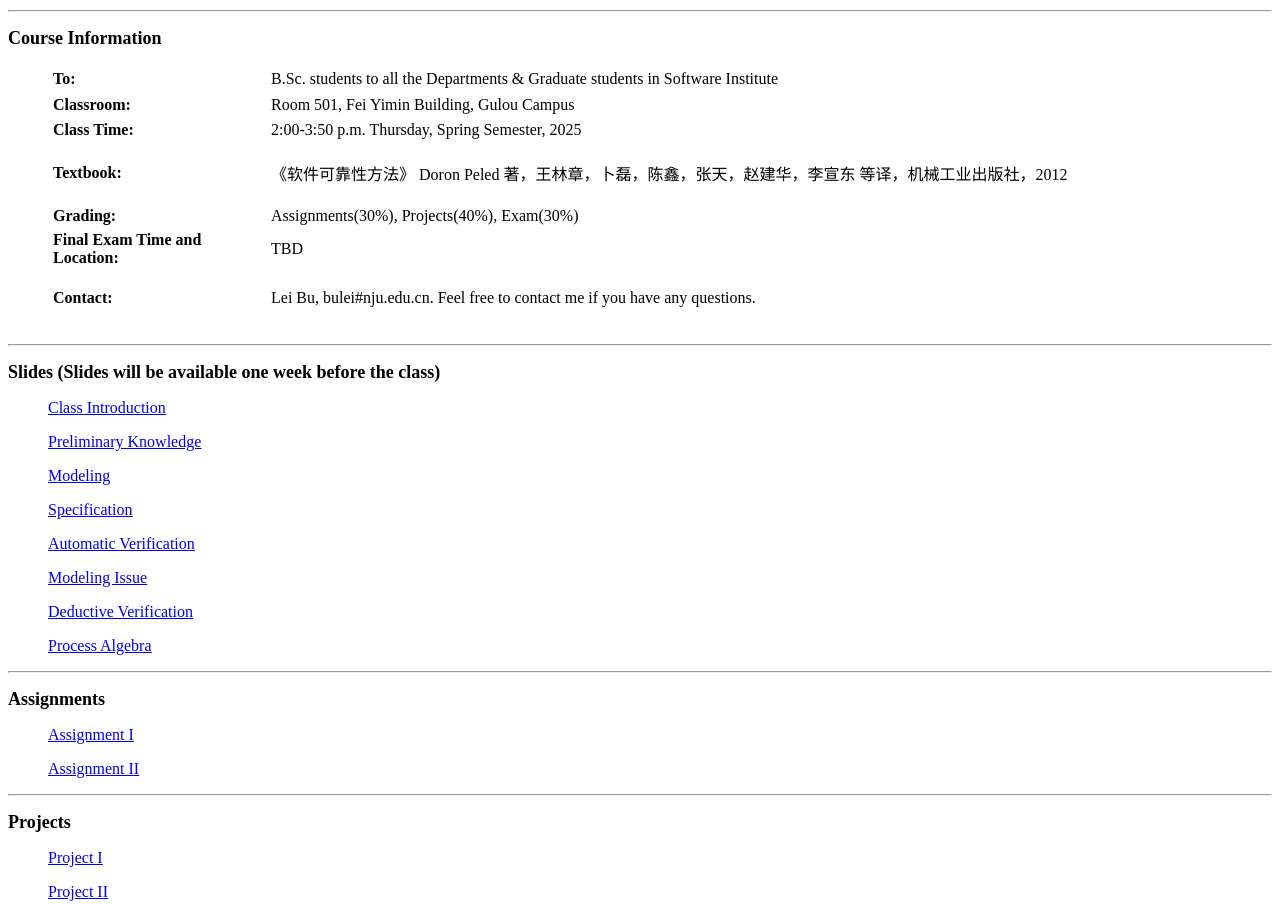
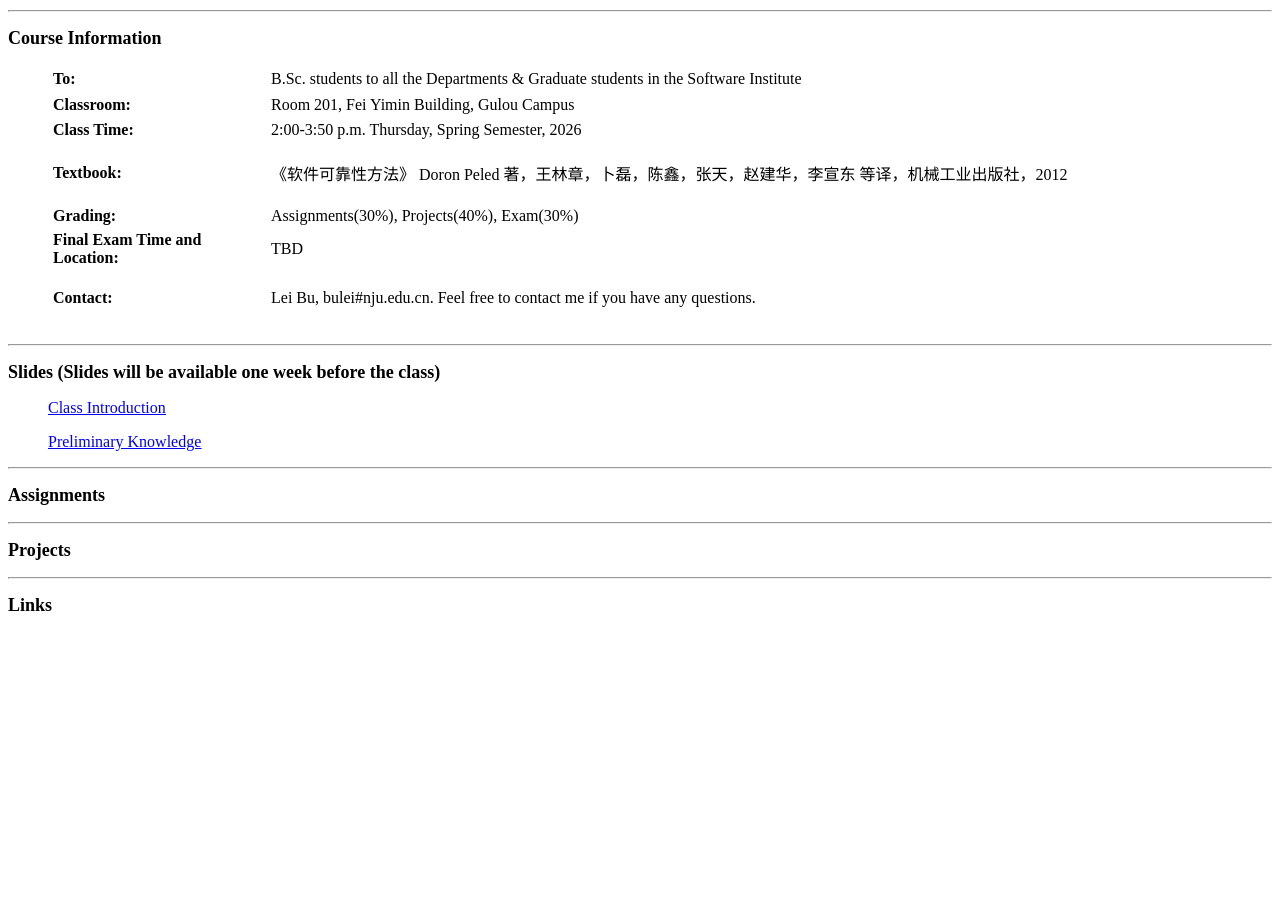
Before and after one commit to tfse25/tfse25.github.io, a plain HTML site: page index.html in a window 1280 px wide. Shown: the part 220-1124 px from the top of the page. After the commit the page ends 852 px from the top, so only its background shows below. Drawn offline with Linux system fonts and the light colour scheme.

Commit message:
Update index.html
For the new semester (2026 spring)

```diff
--- a/index.html
+++ b/index.html
@@ -24,16 +24,16 @@ Information</font></a><font size="3" face="Times New Roman">] [</font><a href="h
     <tbody>
       <tr>
         <td bordercolor="white" width="212"><font size="3" face="Times New Roman"><b>To:</b></font></td>
-        <td bordercolor="white" width="956"><font size="3" face="Times New Roman">B.Sc. students to all the Departments & Graduate students in Software Institute
+        <td bordercolor="white" width="956"><font size="3" face="Times New Roman">B.Sc. students to all the Departments & Graduate students in the Software Institute
         </font></a><font size="3" face="Times New Roman"></a></td>
       </tr>
       <tr>
         <td height="21" bordercolor="white" width="212"><font size="3" face="Times New Roman"><b>Classroom:</b></font></td>
-        <td height="21" bordercolor="white" width="956"><font size="3" face="Times New Roman">Room 501, Fei Yimin Building, Gulou Campus</font></td>
+        <td height="21" bordercolor="white" width="956"><font size="3" face="Times New Roman">Room 201, Fei Yimin Building, Gulou Campus</font></td>
       </tr>
       <tr>
         <td bordercolor="white" width="212"><font size="3" face="Times New Roman"><b>Class Time:</b></font></td>
-        <td bordercolor="white" width="956"><font size="3" face="Times New Roman">2:00-3:50 p.m. Thursday, Spring Semester, 2025</font></td>
+        <td bordercolor="white" width="956"><font size="3" face="Times New Roman">2:00-3:50 p.m. Thursday, Spring Semester, 2026</font></td>
       </tr>
       <tr>
         <td bordercolor="white" width="212"><font size="3" face="Times New Roman"><b>Textbook:</b></font></td>
@@ -62,28 +62,18 @@ Information</font></a><font size="3" face="Times New Roman">] [</font><a href="h
 <blockquote>
   <p class="STYLE21"><u><a href="https://tfse25.github.io/slides/Intro.ppt">Class Introduction</a></u>  </p>
   <p class="STYLE21"><u><a href="https://tfse25.github.io/slides/preliminary.pptx">Preliminary Knowledge</a></u></p>
-  <p class="STYLE21"><u><a href="https://tfse25.github.io/slides/modeling.ppt">Modeling</a></u>  </p>
-  <p class="STYLE21"><u><a href="https://tfse25.github.io/slides/specification.ppt">Specification</a></u>  </p>
-  <p class="STYLE21"><u><a href="https://tfse25.github.io/slides/verification.ppt">Automatic Verification</a></u>  </p>
-  <p class="STYLE21"><u><a href="https://tfse25.github.io/slides/modeling-issue.ppt">Modeling Issue</a></u>  </p>
-  <p class="STYLE21"><u><a href="https://tfse25.github.io/slides/deductive-verification.ppt">Deductive Verification</a></u>  </p>
-  <p class="STYLE21"><u><a href="https://tfse25.github.io/slides/Process-Algebra.ppt">Process Algebra</a></u>  </p>
  </blockquote>
 <font size="6" face="Times New Roman"><b>
 <hr>
 </b></font>
 <p><font size="6" face="Times New Roman"><b>  </b></font><a name="Assignments" id="Assignments"><font size="4" face="Times New Roman"><b>Assignments</b></font></a> </p>
 <blockquote>
-  <p class="STYLE21"><u><a href="https://tfse25.github.io/assignments/A1.pdf">Assignment I</a></u>  </p>
-  <p class="STYLE21"><u><a href="https://tfse25.github.io/assignments/A2.pdf">Assignment II</a></u>  </p>
 </blockquote>
 <font size="6" face="Times New Roman"><b>
   <hr>
   </b></font>
 <p><font size="6" face="Times New Roman"><b>  </b></font><a name="Projects" id="Projects"><font size="4" face="Times New Roman"><b>Projects</b></font></a> </p>
 <blockquote>
-  <p class="STYLE21"><u><a href="https://tfse25.github.io/projects/proj1.pdf">Project I</a></u>  </p>
-  <p class="STYLE21"><u><a href="https://tfse25.github.io/projects/proj2.pdf">Project II</a></u>  </p>
 </blockquote>
 <font size="6" face="Times New Roman"><b>
   <hr>
```
